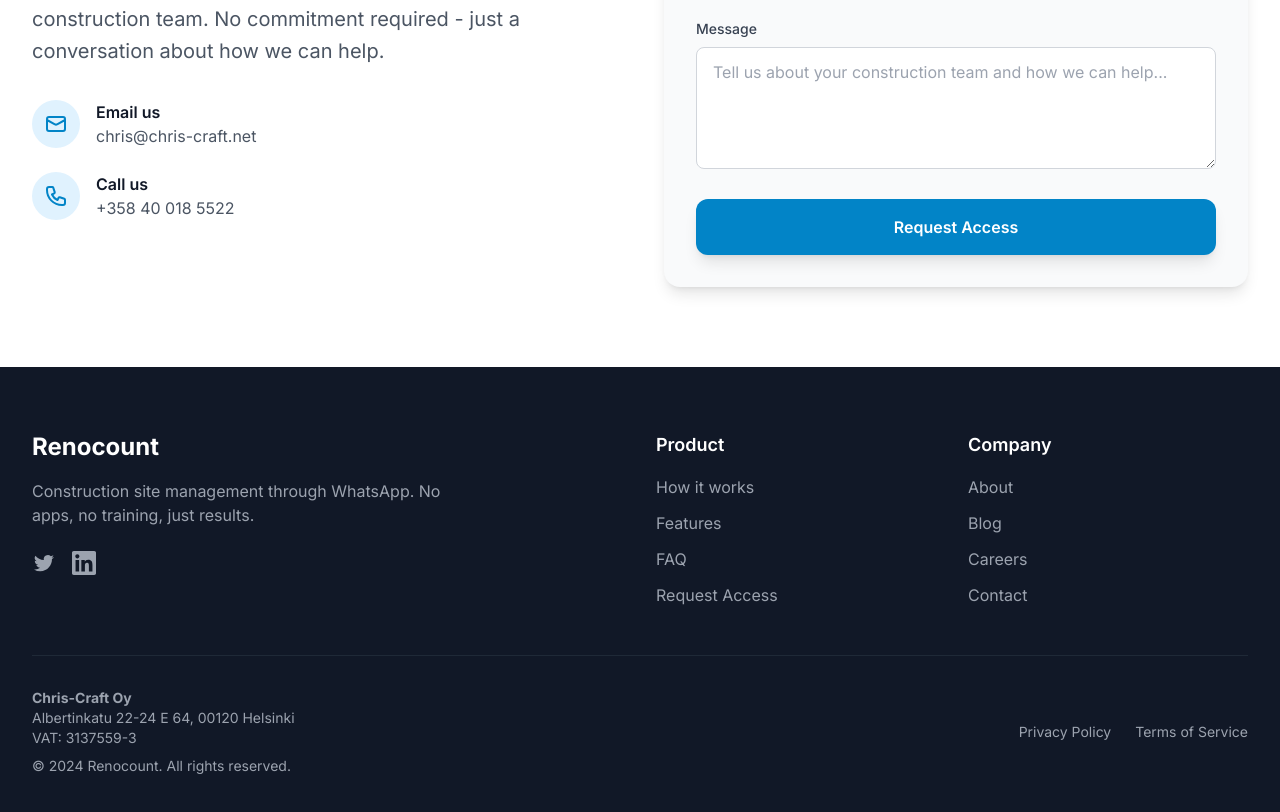
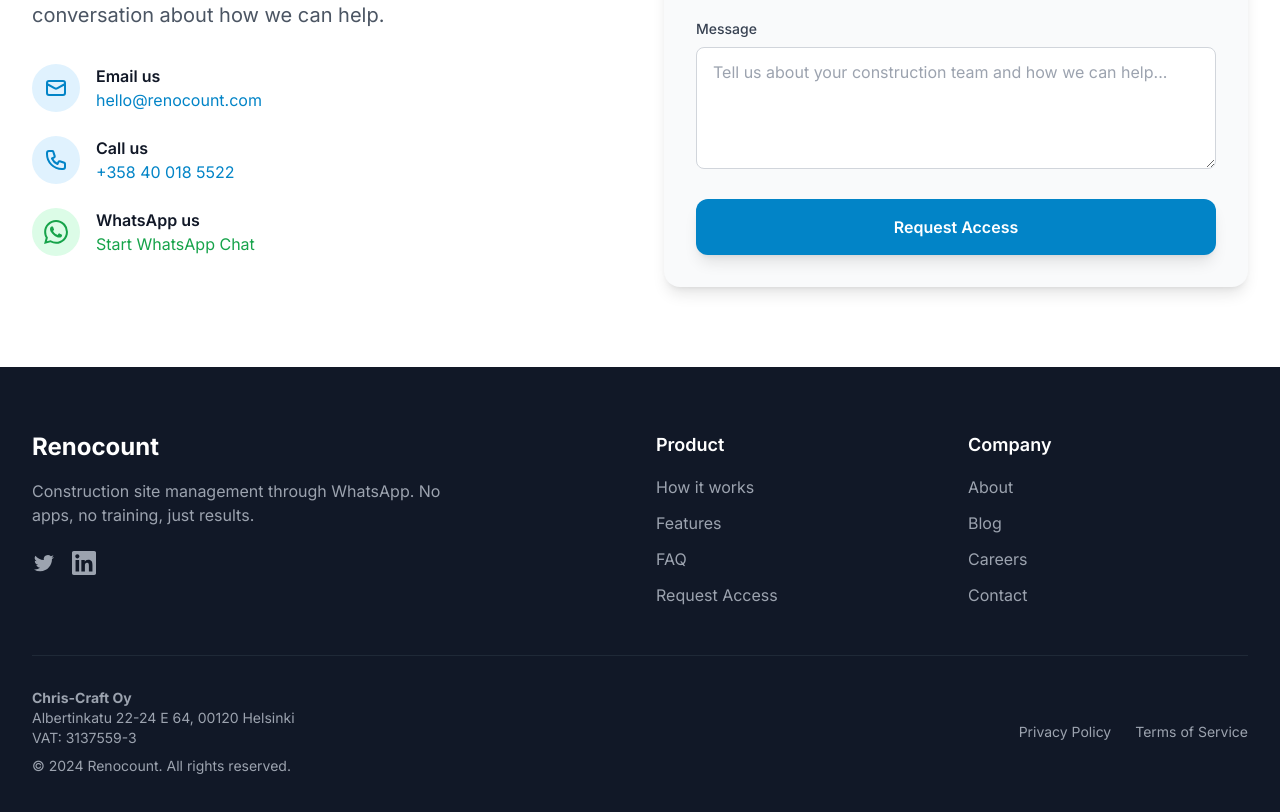
Before and after one commit to Chriuce/Renocount_landing, a Next.js app: page / in a window 1280 px wide. Shown: the part 5057-5869 px from the top of the page. Built offline with nearby package versions, Linux system fonts and the light colour scheme.

Commit message:
Add WhatsApp Business Policy compliance: functional mailto and WhatsApp click-to-chat

```diff
--- a/components/Contact.tsx
+++ b/components/Contact.tsx
@@ -55,7 +55,7 @@
                 </div>
                 <div>
                   <p className="font-semibold text-gray-900">Email us</p>
-                  <p className="text-gray-600">chris@chris-craft.net</p>
+                  <a href="mailto:hello@renocount.com" className="text-primary-600 hover:text-primary-700">hello@renocount.com</a>
                 </div>
               </div>
 
@@ -67,7 +67,26 @@
                 </div>
                 <div>
                   <p className="font-semibold text-gray-900">Call us</p>
-                  <p className="text-gray-600">+358 40 018 5522</p>
+                  <a href="tel:+358400185522" className="text-primary-600 hover:text-primary-700">+358 40 018 5522</a>
+                </div>
+              </div>
+
+              <div className="flex items-center space-x-4">
+                <div className="w-12 h-12 bg-green-100 rounded-full flex items-center justify-center">
+                  <svg className="w-6 h-6 text-green-600" fill="currentColor" viewBox="0 0 24 24">
+                    <path d="M17.472 14.382c-.297-.149-1.758-.867-2.03-.967-.273-.099-.471-.148-.67.15-.197.297-.767.966-.94 1.164-.173.199-.347.223-.644.075-.297-.15-1.255-.463-2.39-1.475-.883-.788-1.48-1.761-1.653-2.059-.173-.297-.018-.458.13-.606.134-.133.298-.347.446-.52.149-.174.198-.298.298-.497.099-.198.05-.371-.025-.52-.075-.149-.669-1.612-.916-2.207-.242-.579-.487-.5-.669-.51-.173-.008-.371-.01-.57-.01-.198 0-.52.074-.792.372-.272.297-1.04 1.016-1.04 2.479 0 1.462 1.065 2.875 1.213 3.074.149.198 2.096 3.2 5.077 4.487.709.306 1.262.489 1.694.625.712.227 1.36.195 1.871.118.571-.085 1.758-.719 2.006-1.413.248-.694.248-1.289.173-1.413-.074-.124-.272-.198-.57-.347m-5.421 7.403h-.004a9.87 9.87 0 01-5.031-1.378l-.361-.214-3.741.982.998-3.648-.235-.374a9.86 9.86 0 01-1.51-5.26c.001-5.45 4.436-9.884 9.888-9.884 2.64 0 5.122 1.03 6.988 2.898a9.825 9.825 0 012.893 6.994c-.003 5.45-4.437 9.884-9.885 9.884m8.413-18.297A11.815 11.815 0 0012.05 0C5.495 0 .16 5.335.157 11.892c0 2.096.547 4.142 1.588 5.945L.057 24l6.305-1.654a11.882 11.882 0 005.683 1.448h.005c6.554 0 11.890-5.335 11.893-11.893A11.821 11.821 0 0020.885 3.787"/>
+                  </svg>
+                </div>
+                <div>
+                  <p className="font-semibold text-gray-900">WhatsApp us</p>
+                  <a
+                    href="https://wa.me/358400185522?text=Hi%20Renocount%2C%20I%27m%20interested%20in%20learning%20more%20about%20your%20AI-powered%20WhatsApp%20construction%20management%20tool."
+                    target="_blank"
+                    rel="noopener noreferrer"
+                    className="text-green-600 hover:text-green-700"
+                  >
+                    Start WhatsApp Chat
+                  </a>
                 </div>
               </div>
             </div>
```
